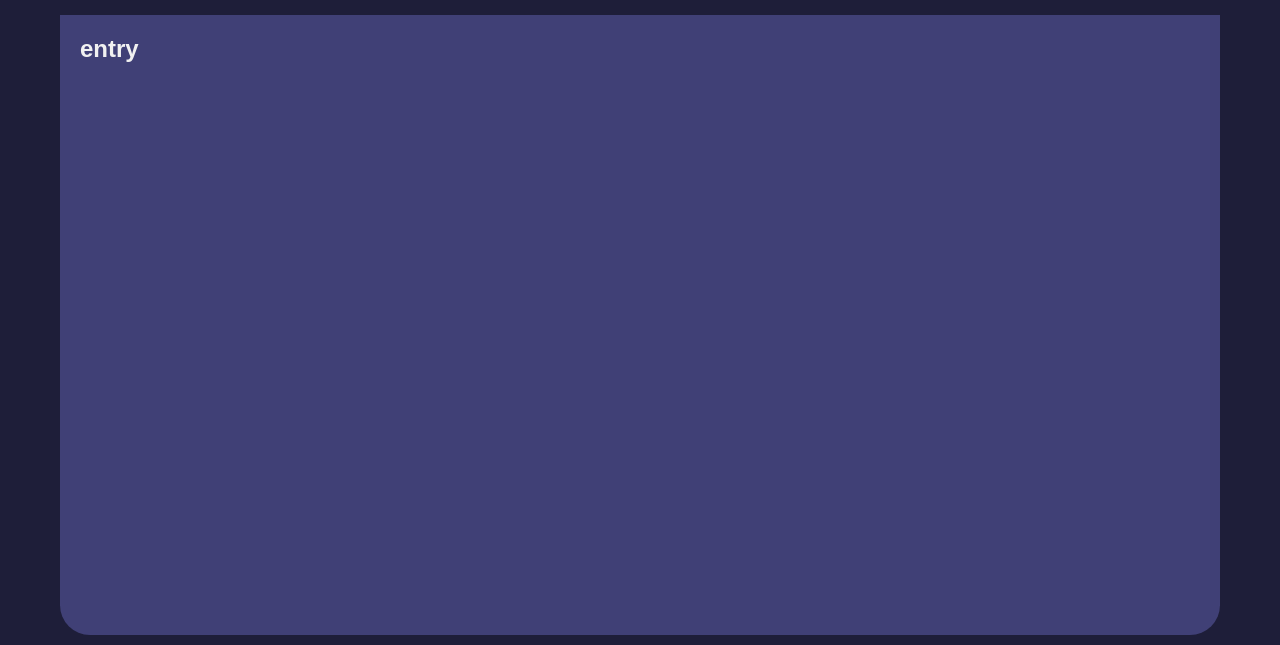
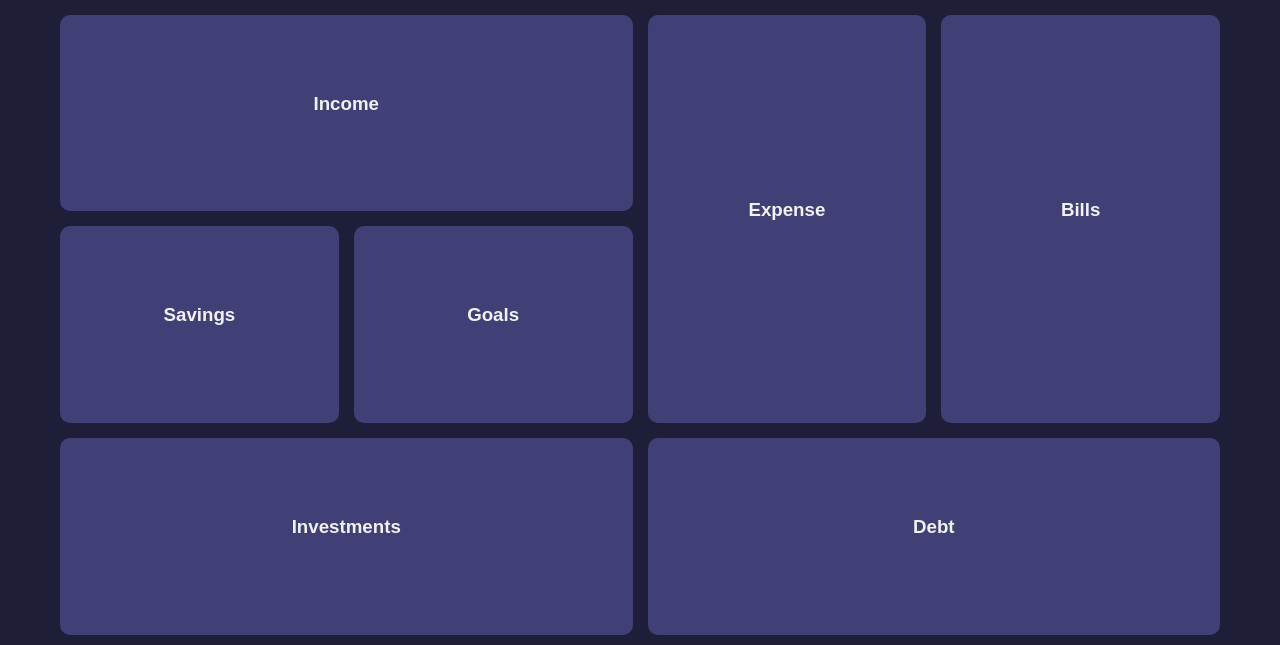
Before and after one commit to IbzyX/FinanceTracker, a Flask app: page /entry in a window 1280 px wide. Shown: the part 157-802 px from the top of the page. Run offline with Flask 3, Linux system fonts and the light colour scheme.

Commit message:
entry page widget base

```diff
--- a/app/static/css/entry.css
+++ b/app/static/css/entry.css
@@ -1,7 +1,55 @@
-.entry-wrapper {
-    display: flex;
-    background-color: var(--widget-color);
-    border-radius: 0 0 30px 30px;
-    min-height: calc(90vh - 100px);
-    padding: 0 20px 0 20px;
+.entry {
+  display: grid;
+  grid-template-columns: repeat(4, 1fr);
+  grid-template-rows: repeat(3, 1fr);
+  gap: var(--widget-gap);
+  height: calc(90vh - 100px);
+  margin: 0 auto;
 }
+
+.income {
+  grid-column: 1 / 3; /* spans first 2 columns */
+  grid-row: 1 / 2;    /* first row */
+}
+
+.expense {
+  grid-column: 3 / 4; /* third column */
+  grid-row: 1 / 3;    /* spans 2 rows */
+}
+
+.bills {
+  grid-column: 4 / 5; /* fourth column */
+  grid-row: 1 / 3;    /* spans 2 rows */
+}
+
+.savings {
+  grid-column: 1 / 2; /* first column */
+  grid-row: 2 / 3;    /* second row */
+}
+
+.goals {
+  grid-column: 2 / 3; /* second column */
+  grid-row: 2 / 3;    /* second row */
+}
+
+.investments {
+  grid-column: 1 / 3; /* first two columns */
+  grid-row: 3 / 4;    /* third row */
+}
+
+.debt {
+  grid-column: 3 / 5; /* third and fourth columns */
+  grid-row: 3 / 4;    /* third row */
+}
+
+
+.entry > div {
+  background-color: var(--widget-color);
+  border-radius: 10px;
+  padding: 1rem;
+  color: white;
+  font-weight: bold;
+  display: flex;
+  align-items: center;
+  justify-content: center;
+}
--- a/app/templates/entry.html
+++ b/app/templates/entry.html
@@ -21,7 +21,27 @@
 
 
 {% block content %}
-<div class="entry-wrapper">
-    <h2>entry</h2>
+<div class="entry">
+    <div class="income">
+        <h3>Income</h3>
+    </div>
+    <div class="savings">
+        <h3>Savings</h3>
+    </div>
+    <div class="goals">
+        <h3>Goals</h3>
+    </div>
+    <div class="investments">
+        <h3>Investments</h3>
+    </div>
+    <div class="expense">
+        <h3>Expense</h3>
+    </div>
+    <div class="bills">
+        <h3>Bills</h3>
+    </div>
+    <div class="debt">
+        <h3>Debt</h3>
+    </div>
 </div>
 {% endblock %}
--- a/app/templates/home.html
+++ b/app/templates/home.html
@@ -1,6 +1,12 @@
 {% extends "base.html" %}
 {% block title %} Home page {% endblock %}
 
+{% block css %}
+<link rel="stylesheet" href="{{ url_for('static', filename='css/home.css' )}}">
+{% endblock %}
 {% block content %}
+<div class="home-wrapper">
 <h2>Home</h2>
+</div>
+
 {% endblock %}
```
Also changed, not shown: app/static/css/home.css (added, +7 -0 lines), app/static/js/entry.js (added).
